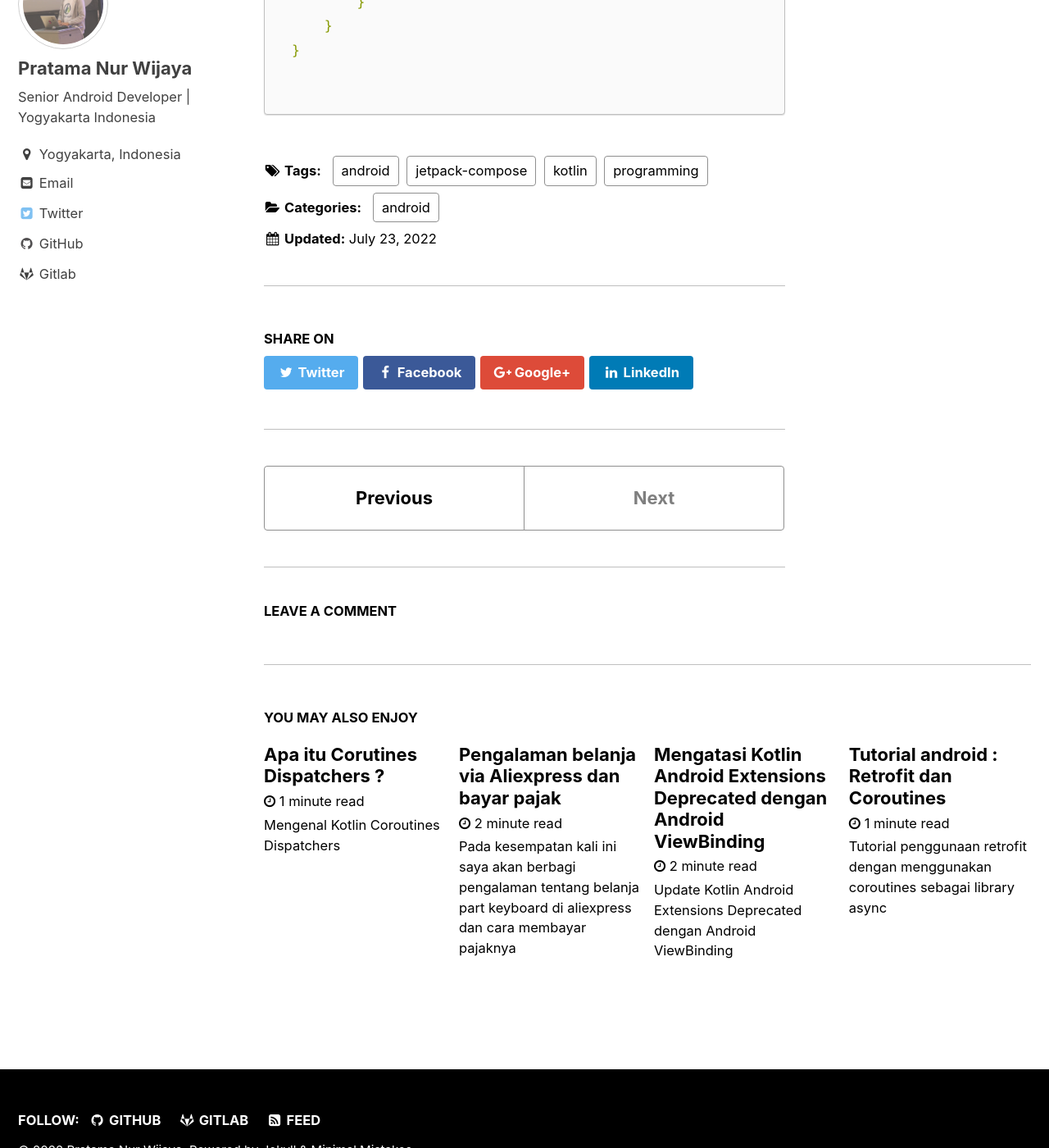
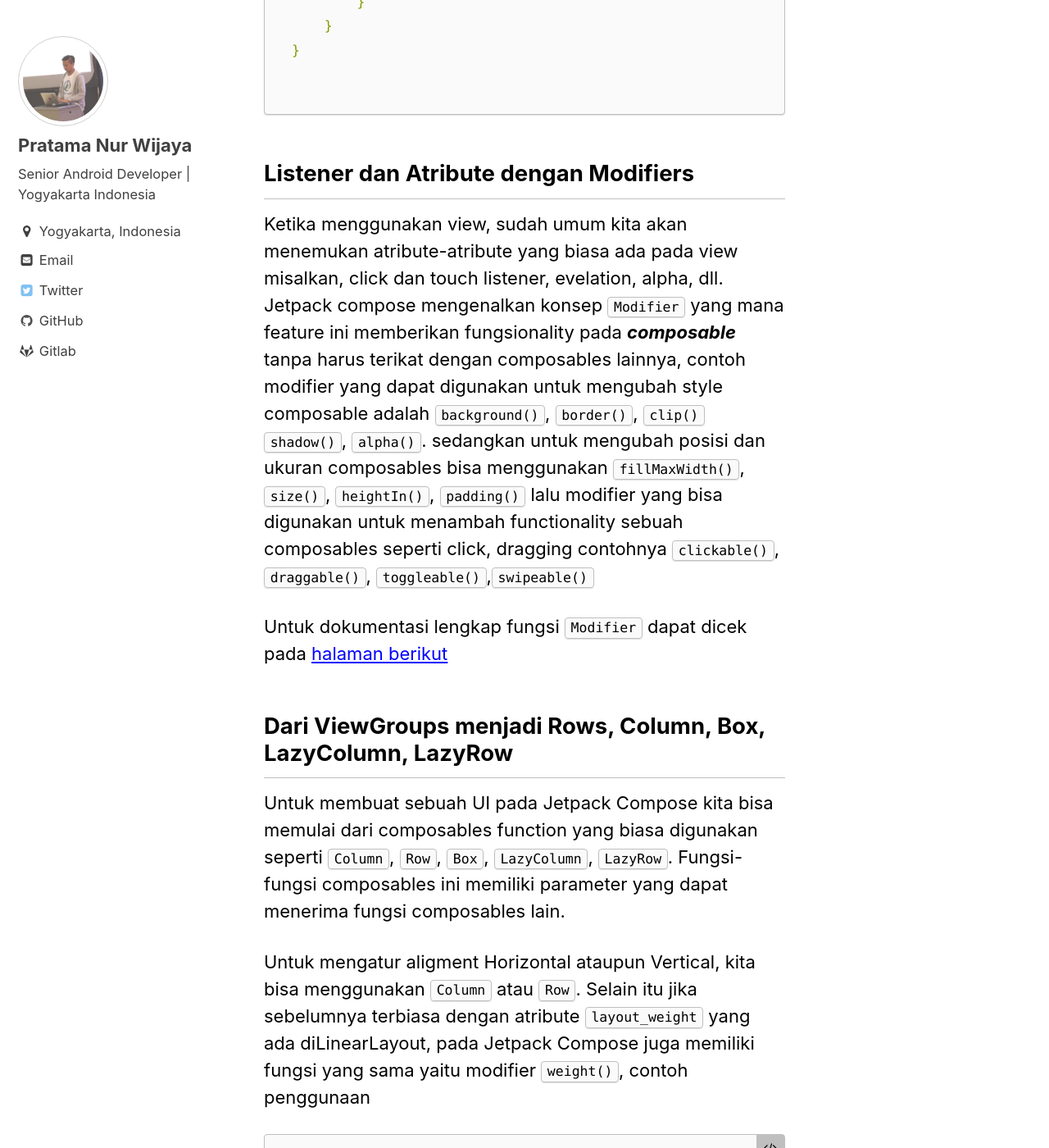
Before and after one commit to pratamawijaya/pratamasite, a Jekyll site: the page built from _posts/2022-07-22-berkenalan-dengan-jetpack-compose.md, in a window 1280 px wide and 1400 px high, scrolled down 2427 px. Shown: the whole window at 82% size. Built offline with Jekyll 4.4.1, drawn with Linux system fonts in a browser that asks for light colours; comment, search, counter and statistics services are not loaded; some of the changed text lies outside the part shown.

Commit message:
add content jetpack compose

`````diff
--- a/_posts/2022-07-22-berkenalan-dengan-jetpack-compose.md
+++ b/_posts/2022-07-22-berkenalan-dengan-jetpack-compose.md
@@ -23,7 +23,7 @@ Pada `Jetpack Compose` setiap component yang akan dirender pada screen, akan dib
 function dan diberi tanda anotasi `@Composable` sebagi berikut
 
 
-````java
+````
 @Composable
 fun Article(title: String, desc: String){
     Card {
@@ -76,3 +76,69 @@ class MyFragment : Fragment() {
 }
 
 ````
+
+## Listener dan Atribute dengan Modifiers
+
+Ketika menggunakan view, sudah umum kita akan menemukan atribute-atribute yang biasa ada pada view
+misalkan, click dan touch listener, evelation, alpha, dll. Jetpack compose mengenalkan konsep `Modifier`
+yang mana feature ini memberikan fungsionality pada ***composable*** tanpa harus terikat dengan
+composables lainnya, contoh modifier yang dapat digunakan untuk mengubah style composable adalah `background()`, `border()`, `clip()`
+`shadow()`, `alpha()`. sedangkan untuk mengubah posisi dan ukuran composables bisa menggunakan
+`fillMaxWidth()`, `size()`, `heightIn()`, `padding()` lalu modifier yang bisa digunakan untuk menambah
+functionality sebuah composables seperti click, dragging contohnya `clickable()`, `draggable()`, `toggleable()`,`swipeable()`
+
+Untuk dokumentasi lengkap fungsi `Modifier` dapat dicek pada [halaman berikut](https://developer.android.com/jetpack/compose/modifiers-list)
+
+## Dari ViewGroups menjadi Rows, Column, Box, LazyColumn, LazyRow
+
+Untuk membuat sebuah UI pada Jetpack Compose kita bisa memulai dari composables function
+yang biasa digunakan seperti `Column`, `Row`, `Box`, `LazyColumn`, `LazyRow`. Fungsi-fungsi
+composables ini memiliki parameter yang dapat menerima fungsi composables lain.
+
+Untuk mengatur aligment Horizontal ataupun Vertical, kita bisa menggunakan `Column` atau `Row`. Selain itu jika sebelumnya
+terbiasa dengan atribute `layout_weight` yang ada diLinearLayout, pada Jetpack Compose juga memiliki fungsi yang sama yaitu
+modifier `weight()`, contoh penggunaan
+
+````
+Row {
+    Text("Judul")
+    Spacer(Modifier.weight(1f)
+    Text("1 jam yang lalu")
+}
+````
+
+Sedangkan `Box` pada Jetpack Compose ini merupakan pengganti untuk `FrameLayout`, dengan `Box` kita
+bisa mengatur posisi setiap composables satu dengan lainnya menggunakan modifier `align` sama halnya ketika menggunakan
+FrameLayout dengan atribute gravity nya, contoh pada Jetpack Compose
+
+````
+Box {
+    Image(
+        painter = painterResource(R.drawable.some_image)
+    )
+    Text(
+        "Desc"
+        modifier = Modifier
+            .padding(4.dp)
+            .align(Alignment.BottomEnd),
+    )
+}
+````
+
+Untuk `Recyclerview` pada Jetpack Compose diganti dengan `LazyColumn` dan `LazyRow`, column ini untuk vertical scrolling,
+sedangkan row untuk yang horizontal scrolling, contoh
+
+````
+val data = listOf("")
+
+LazyColumn(Modifier.fillMaxSize()) {
+
+    items(data) { item ->
+        Text(
+                item,
+                modifier = Modifier.padding(vertical = 10.dp, horizontal = 8.dp)
+            )
+    }
+}
+
+````
`````
